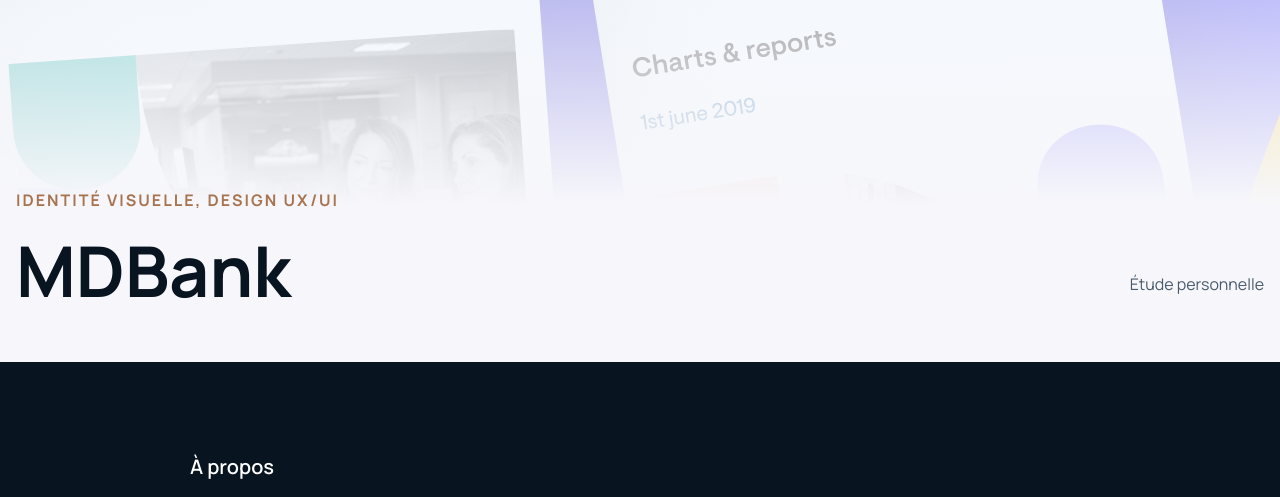
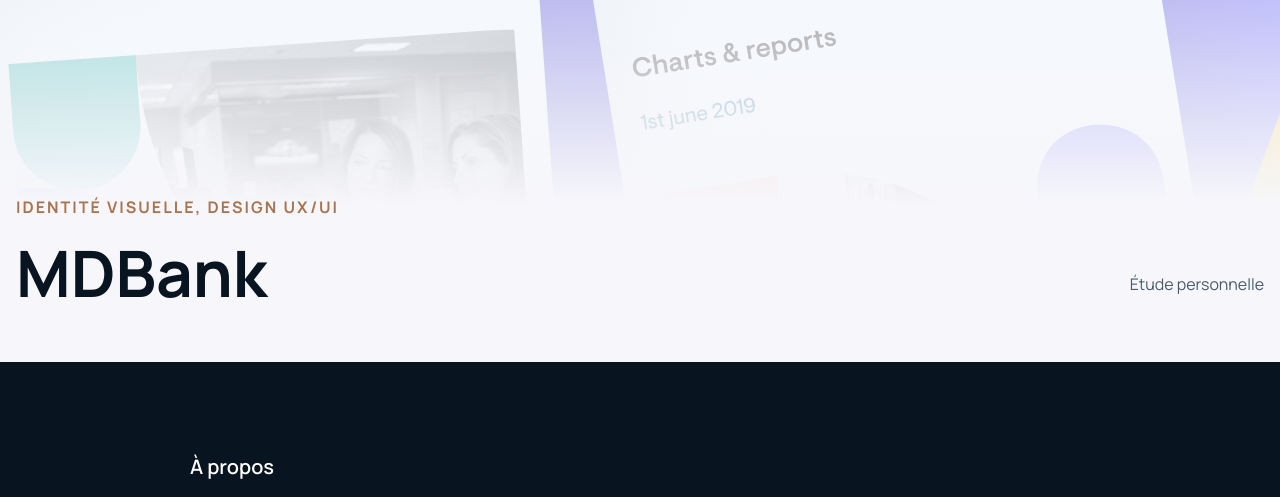
Before and after one commit to lucasjoliveau/portfolio, a PHP site: page /case-studies/mdbank.html in a window 1280 px wide. Shown: the part 422-919 px from the top of the page. Run offline with PHP 8.4, Linux system fonts and the light colour scheme; style sheets or scripts are compiled from the project's sources; some libraries are stand-ins or nearby versions.

Commit message:
Update h1 font size

```diff
--- a/src/scss/components/_case-hero.scss
+++ b/src/scss/components/_case-hero.scss
@@ -42,5 +42,9 @@
     display: flex;
     justify-content: space-between;
     align-items: flex-end;
+
+    h1 {
+
+    }
   }
 }
--- a/src/scss/settings/_fonts.scss
+++ b/src/scss/settings/_fonts.scss
@@ -2,7 +2,7 @@
 $fz-normal: rem(16);
 
 // Title size
-$fz-h1: rem(70);
+$fz-h1: rem(64);
 $fz-h2: rem(60);
 $fz-h3: rem(34);
 $fz-h4: rem(20);
```
